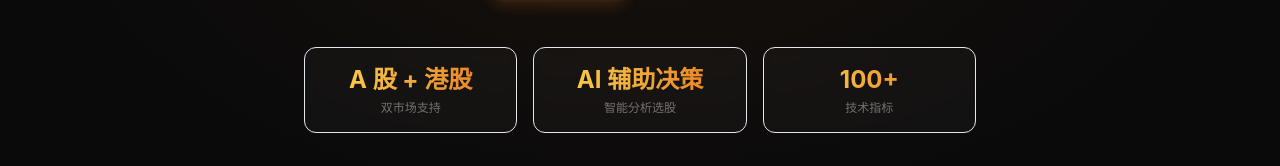
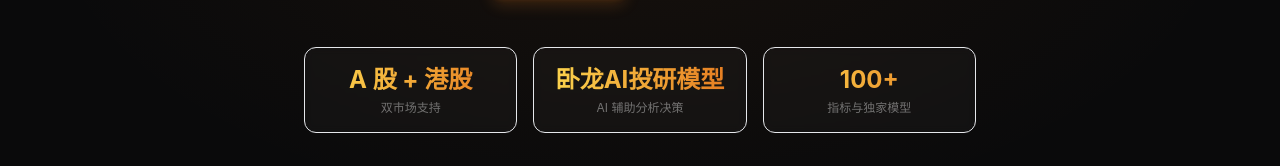
Before and after one commit to woodyyan/pumpkin-pro, a Next.js app in the folder frontend/: page / in a window 1280 px wide. Shown: the part 527-693 px from the top of the page. Built offline with nearby package versions, Linux system fonts and the light colour scheme; no server answers.

Commit message:
feat: 首页文案更新 — 卧龙AI投研模型/指标与独家模型/卧龙投研AI模型

```diff
--- a/frontend/pages/index.js
+++ b/frontend/pages/index.js
@@ -6,13 +6,13 @@ import { useAuth } from '../lib/auth-context'
 
 const HIGHLIGHTS = [
   { value: 'A 股 + 港股', desc: '双市场支持' },
-  { value: 'AI 辅助决策', desc: '智能分析选股' },
-  { value: '100+', desc: '技术指标' },
+  { value: '卧龙AI投研模型', desc: 'AI 辅助分析决策' },
+  { value: '100+', desc: '指标与独家模型' },
 ]
 
 const FEATURES = [
   {
-    icon: '🤖', title: 'AI 分析与决策', href: '/live-trading',
+    icon: '🤖', title: '卧龙投研AI模型', href: '/live-trading',
     points: ['AI 个股智能决策', 'AI 自然语言选股', 'AI 策略智能生成', 'AI 回测自动优化'],
     cta: '体验 AI',
   },
```
